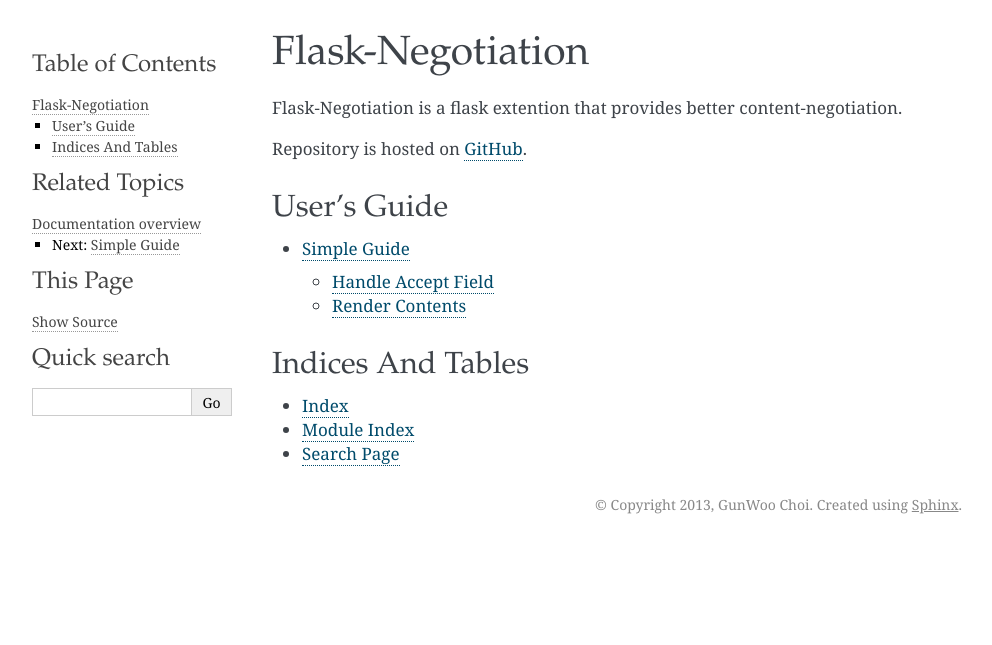
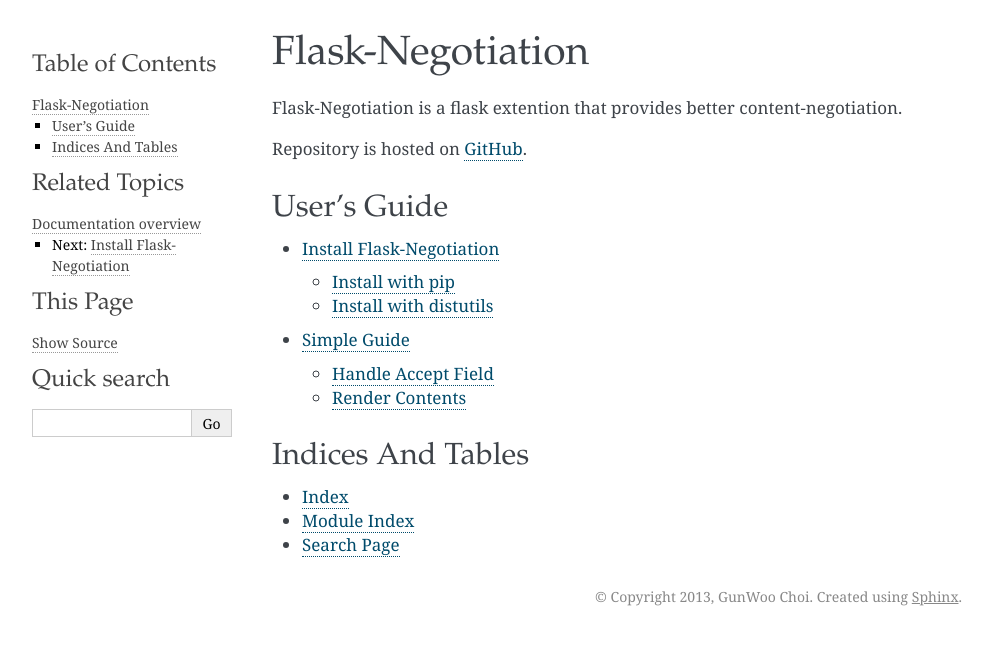
Before and after one commit to Hardtack/Flask-Negotiation, a Sphinx documentation site: the page built from docs/index.rst, in a window 1280 px wide. Shown: the top 645 px of the page, without its empty margins (148-1140 px from the left). Built offline with Sphinx 7.4.7, drawn with Linux system fonts in a browser that asks for light colours.

Commit message:
Installation document

```diff
--- a/docs/index.rst
+++ b/docs/index.rst
@@ -16,6 +16,7 @@
 .. toctree::
    :maxdepth: 2
 
+   installation
    guide
 
 Indices And Tables
--- /dev/null
+++ b/docs/installation.rst
@@ -0,0 +1,15 @@
+Install Flask-Negotiation
+=========================
+
+Install with pip
+----------------
+
+You can install it using pip::
+
+    pip install Flask-Negotiation
+
+Install with distutils
+----------------------
+Install with distutils::
+
+    python setup.py install
```
